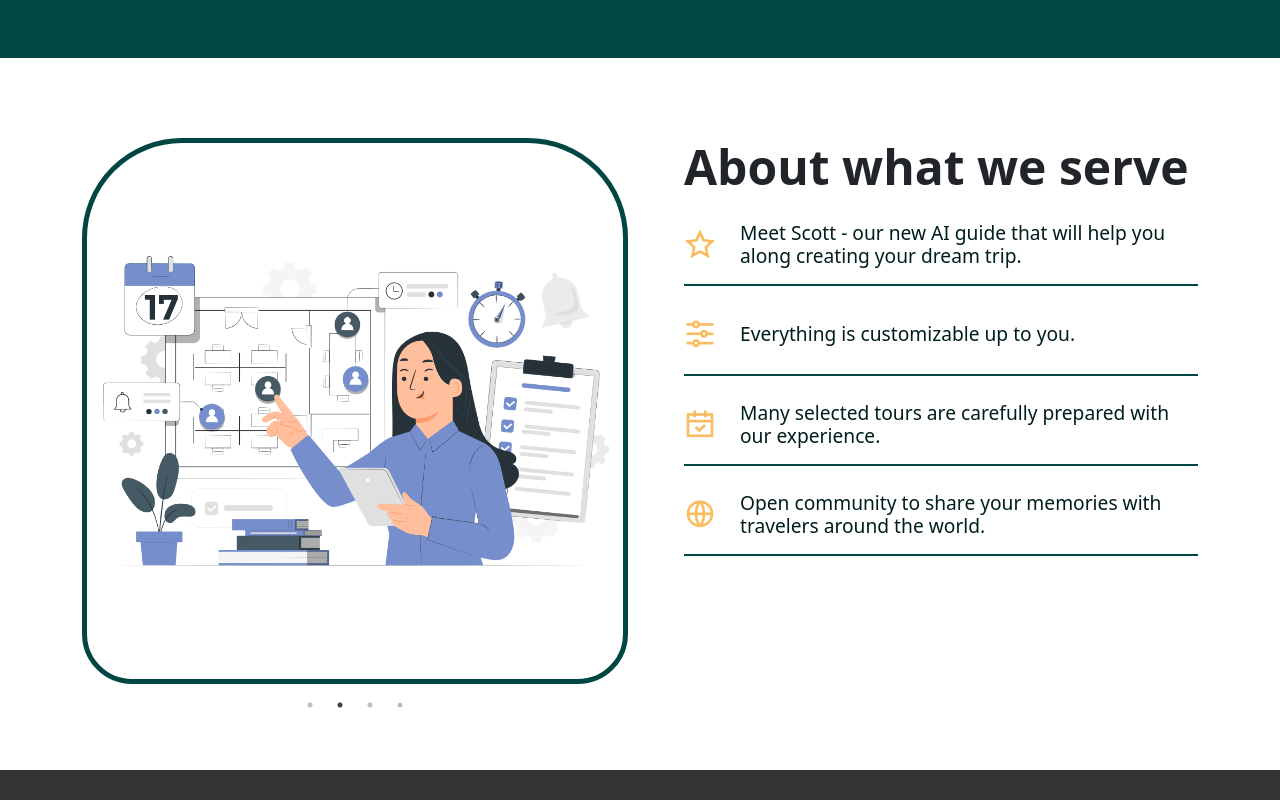
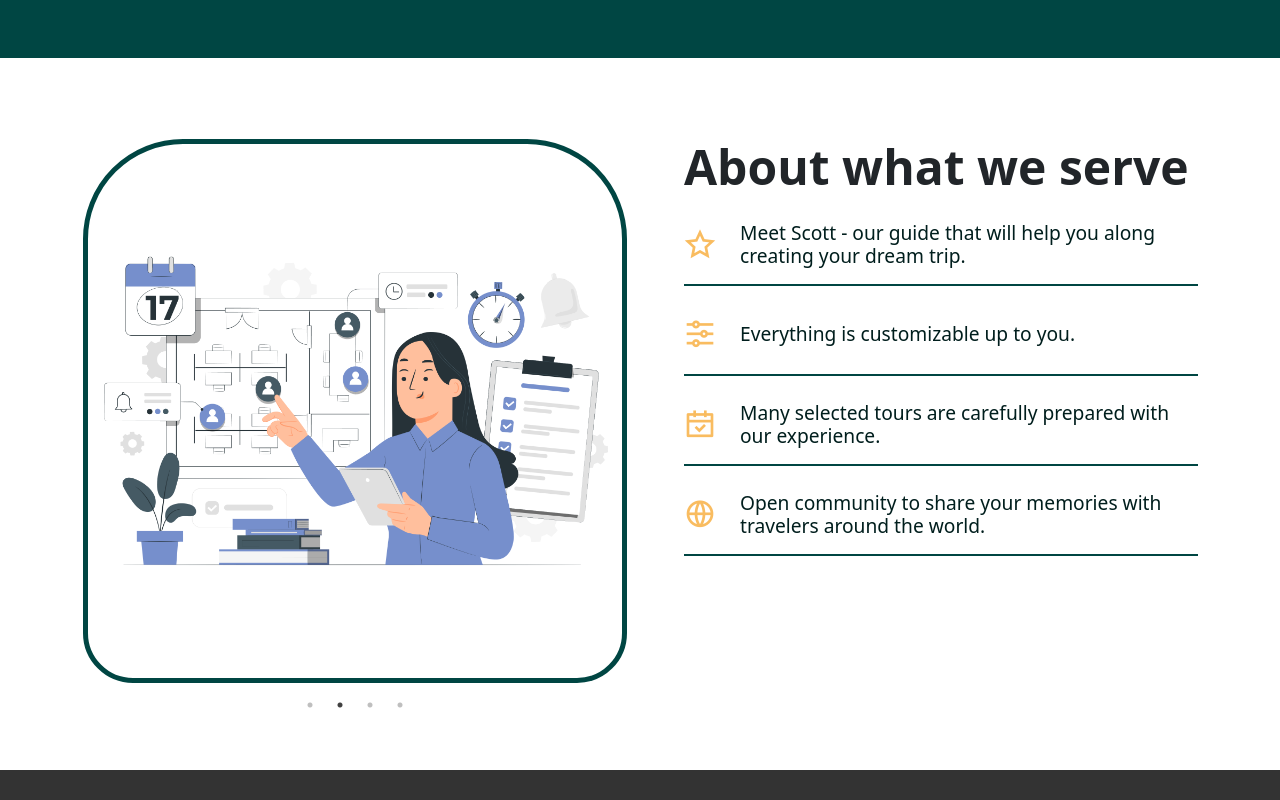
Before and after one commit to dd-mahn/travel-booking-website, a React (Create React App) app in the folder frontend/: page /Home in a window 1280 px wide. Shown: the part 700-1500 px from the top of the page. Built offline with nearby package versions, Linux system fonts and the light colour scheme.

Commit message:
Change carousel to vertical

```diff
--- a/frontend/src/pages/HomeComponent/About.jsx
+++ b/frontend/src/pages/HomeComponent/About.jsx
@@ -14,9 +14,9 @@ const About = () => {
         infinite:true,
         autoplay: true,
         speed:1000,
-        swipeToSlide:true,
         autoplaySpeed:4000,
         slidesToShow: 1,
+        vertical:true,
         // centerMode: true,
         // variableWidth: true,
 
@@ -68,7 +68,7 @@ const About = () => {
                   <ul className="wrapper__list">
                       <li className="wrapper__list-item d-flex align-items-center gap-4 mt-4 about__on-display">
                           <i class="ri-star-line"></i>
-                          <h6>Meet Scott - our new AI guide that will help you along creating your dream trip.</h6>
+                          <h6>Meet Scott - our guide that will help you along creating your dream trip.</h6>
                       </li>
                       <li className="wrapper__list-item d-flex align-items-center gap-4 mt-4 about__on-display">
                           <i class="ri-equalizer-line"></i>
```
